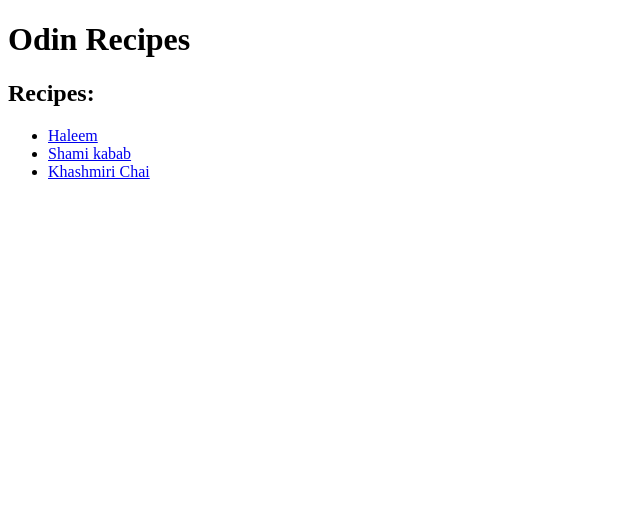
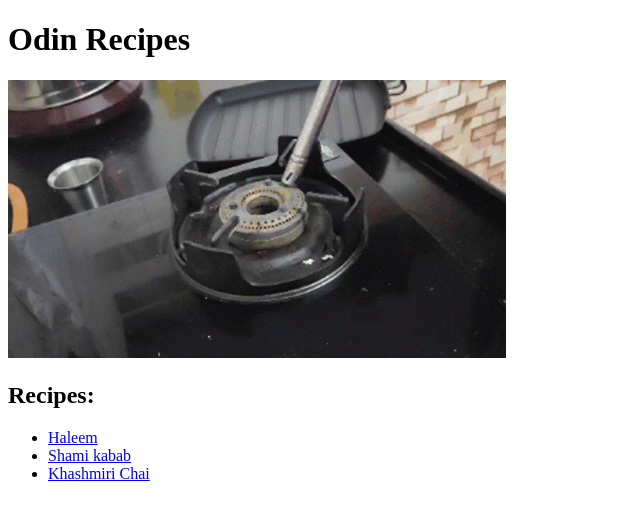
Before and after one commit to minuwu/odin-recipes, a plain HTML site: page index.html in a window 1280 px wide. Shown: the whole page, without its empty margins (0-640 px from the left). Drawn offline with Linux system fonts and the light colour scheme.

Commit message:
Adds visual in index

```diff
--- a/index.html
+++ b/index.html
@@ -6,6 +6,7 @@
     </head>
     <body>
         <h1>Odin Recipes</h1>
+        <img src="./recipe-img/stove-pan.gif">
         <h2>Recipes:</h2>
         <ul>
             <li><a href="./recipes/haleem.html">Haleem</a> </li>
```
Also changed, not shown: recipe-img/stove-pan.gif (added).
